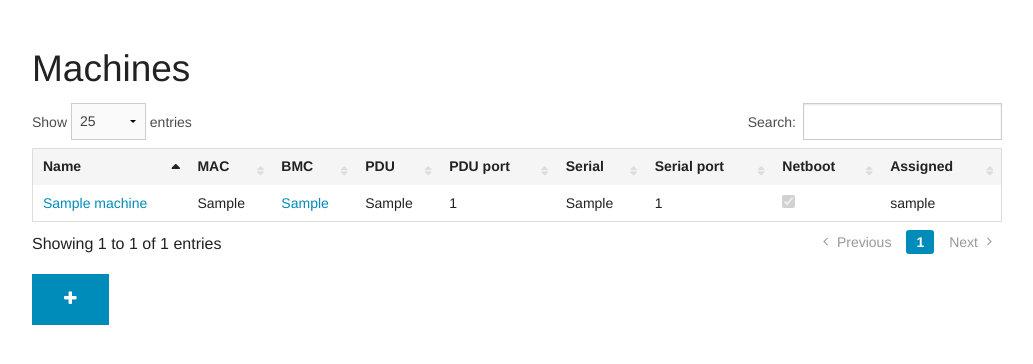
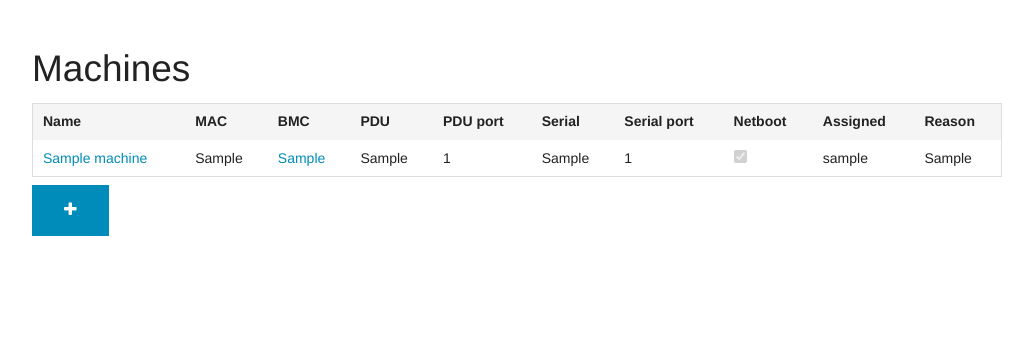
Before and after one commit to mr-provisioner/mr-provisioner, a Flask app: template app/admin/templates/admin-machines.html in a window 1280 px wide. Shown: the part 45-409 px from the top of the page, without its empty margins (123-1156 px from the left). Run offline with Flask 2, Linux system fonts and the light colour scheme; tables that the repository leaves empty hold one stand-in row (values such as "Sample post"); the template is opened without the code that fills it: values that come from a table or form of the project are taken from there, most other values are stand-ins (such as "Sample title", 1, 10 or a date in 2020); parts of the project's set-up code (start-up, migrations or seed data) failed here and were passed over; some libraries are stand-ins or nearby versions.

Commit message:
admin: Expose asignment reason on machines view

```diff
--- a/app/admin/templates/admin-machines.html
+++ b/app/admin/templates/admin-machines.html
@@ -28,6 +28,7 @@
             {% endif %}
             <th>Netboot</th>
             <th>Assigned</th>
+	    <th>Reason</th>
           </tr>
         </thead>
         <tbody>
@@ -65,6 +66,9 @@
               </td>
               <td>
                 {% if m.user %} {{ m.user.username }} {% endif %}
+              </td>
+              <td>
+                {% if m.user %} {{ m.assignment.reason }} {% endif %}
               </td>
             </tr>
           {% endfor %}
```
